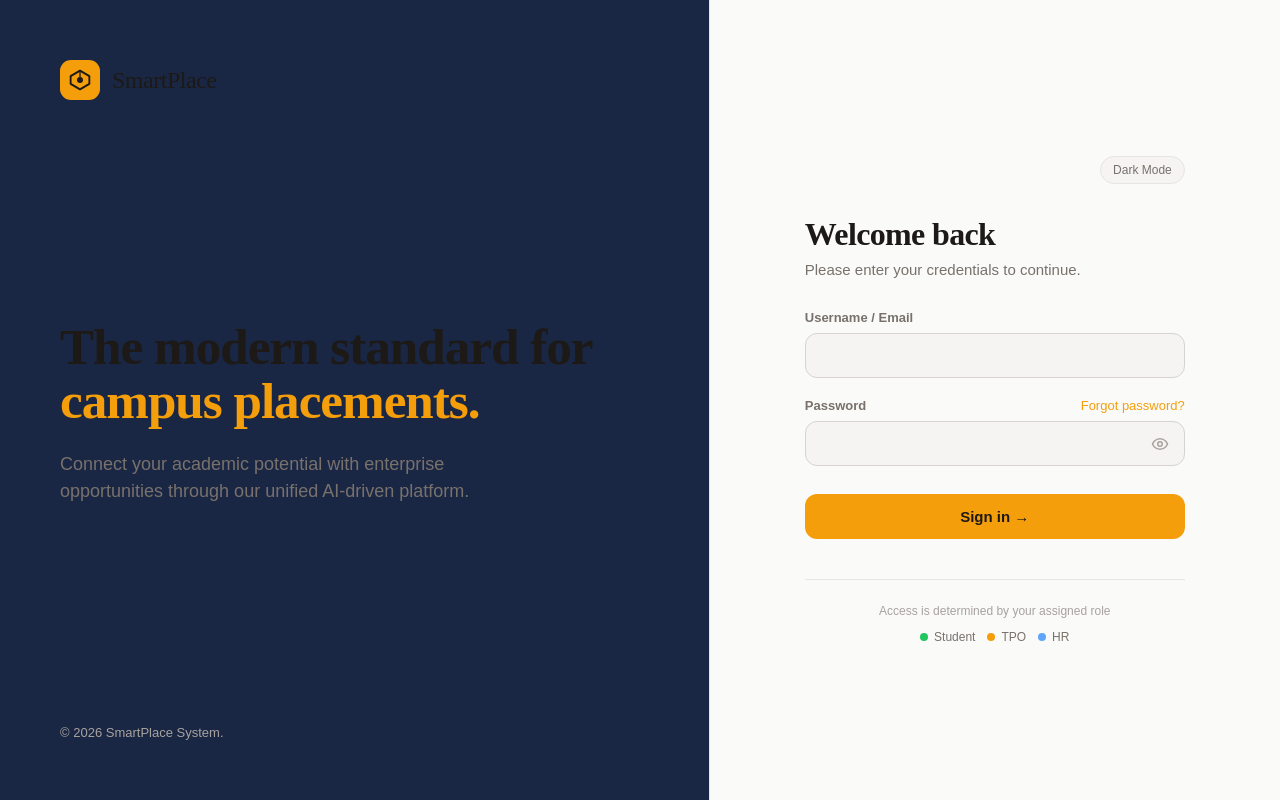
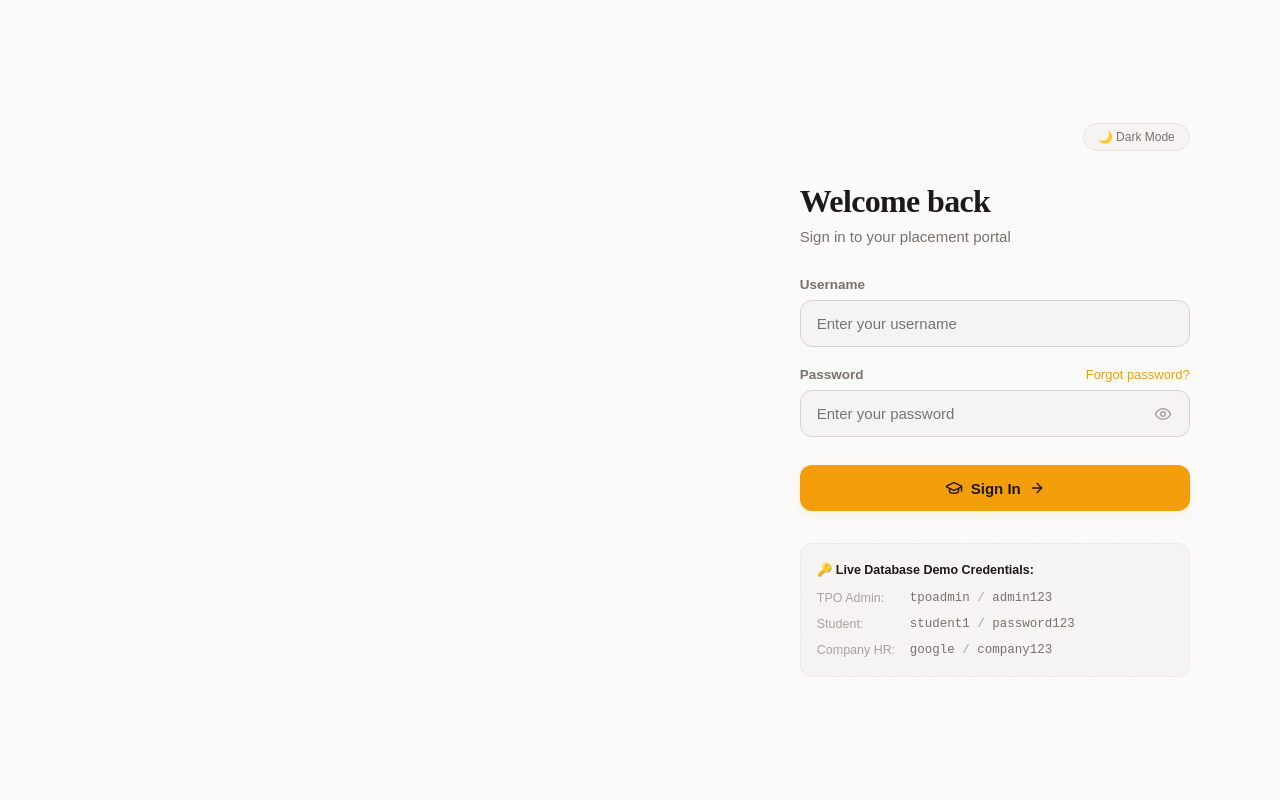
Before and after one commit to the-misfittoy/smartplace-placement-system, a React (Vite) app in the folder frontend/: page /login in a window 1280 px wide. Built offline with nearby package versions, Linux system fonts and the light colour scheme.

Commit message:
feat: implement high-fidelity premium unified Login page with visual branding, animations, theme toggles, and live demo credentials

```diff
--- a/frontend/src/pages/Login.jsx
+++ b/frontend/src/pages/Login.jsx
@@ -1,20 +1,18 @@
 /**
  * src/pages/Login.jsx
+ * Unified premium login page blending gorgeous visuals and robust security standards.
  */
 import { useState } from "react";
 import { useNavigate } from "react-router-dom";
-import { Eye, EyeOff, Loader2 } from "lucide-react";
+import { Eye, EyeOff, Loader2, GraduationCap, ArrowRight } from "lucide-react";
 import { login as apiLogin } from "@/API/api";
 import useAuthStore from "@/store/authStore";
 import { useTheme } from "@/context/ThemeContext";
 import { T, getTheme } from "@/tokens";
 
 export default function Login() {
-  // 1. Use global theme context instead of local state
   const { dark, toggleDark } = useTheme();
   const th = getTheme(dark);
-
-  // 2. Use React Router for SPA navigation
   const navigate = useNavigate();
 
   const { login } = useAuthStore();
@@ -35,7 +33,6 @@ export default function Login() {
       const res = await apiLogin(username.trim(), password.trim());
       login(res.user, res.access_token);
 
-      // 3. Navigate cleanly without reloading the browser
       const home =
         res.user.role === "tpo"     ? "/tpo/dashboard" :
         res.user.role === "company" ? "/hr/dashboard"  :
@@ -51,115 +48,400 @@ export default function Login() {
     }
   };
 
-  const inputStyle = {
-    width: "100%", padding: "13px 16px",
-    background: th.inputBg, border: `1.5px solid ${th.borderUp}`,
-    borderRadius: 12, fontSize: 15, color: th.textPrimary,
-    outline: "none", transition: "border-color 0.2s",
-    fontFamily: T.font, boxSizing: "border-box"
-  };
-
   return (
     <>
       <style>{`
-        body { margin:0; background:${th.page}; }
-        .login-wrap { display:flex; min-height:100vh; font-family:${T.font}; }
-        .login-left { flex:1.2; background:${th.sidebar}; border-right:1px solid ${th.border}; padding:60px; display:flex; flex-direction:column; justify-content:space-between; }
-        .login-right { flex:1; display:flex; align-items:center; justify-content:center; padding:40px; background:${th.page}; }
-        @media (max-width: 900px) { .login-left { display:none; } }
+        body { margin: 0; background: ${th.page}; overflow-x: hidden; }
+
+        .login-wrap {
+          display: flex;
+          min-height: 100vh;
+          font-family: ${T.font};
+          background: ${th.page};
+        }
+
+        .login-left {
+          flex: 1.2;
+          background: linear-gradient(135deg, ${th.sidebar} 0%, ${th.page} 100%);
+          border-right: 1px solid ${th.border};
+          padding: 60px;
+          display: flex;
+          flex-direction: column;
+          justify-content: space-between;
+          position: relative;
+          overflow: hidden;
+        }
+
+        .login-left::before {
+          content: '';
+          position: absolute;
+          top: -20%;
+          right: -20%;
+          width: 50%;
+          height: 50%;
+          background: radial-gradient(circle, ${T.amberDim} 0%, transparent 70%);
+          pointer-events: none;
+        }
+
+        .login-right {
+          flex: 1;
+          display: flex;
+          align-items: center;
+          justify-content: center;
+          padding: 40px;
+          background: ${th.page};
+        }
+
+        .fade-in {
+          animation: fadeIn 0.6s cubic-bezier(0.16, 1, 0.3, 1) forwards;
+        }
+
+        .slide-up {
+          animation: slideUp 0.8s cubic-bezier(0.16, 1, 0.3, 1) forwards;
+        }
+
+        .feature-item {
+          display: flex;
+          align-items: center;
+          gap: 12px;
+          font-size: 14.5px;
+          color: ${th.textSecondary};
+          padding: 6px 0;
+          transition: transform 0.2s ease;
+        }
+
+        .feature-item:hover {
+          transform: translateX(4px);
+          color: ${th.textPrimary};
+        }
+
+        @keyframes fadeIn {
+          from { opacity: 0; }
+          to { opacity: 1; }
+        }
+
+        @keyframes slideUp {
+          from { opacity: 0; transform: translateY(20px); }
+          to { opacity: 1; transform: translateY(0); }
+        }
+
+        @media (max-width: 1024px) {
+          .login-left { display: none; }
+        }
       `}</style>
 
       <div className="login-wrap">
-        {/* LEFT PANEL */}
-        <div className="login-left">
+        {/* LEFT BRANDING PANEL */}
+        <div className="login-left fade-in">
+          {/* Header */}
           <div style={{ display: "flex", alignItems: "center", gap: 12 }}>
-            <div style={{ width: 40, height: 40, borderRadius: 11, background: T.amber, display: "flex", alignItems: "center", justifyContent: "center" }}>
-              <svg width="22" height="22" viewBox="0 0 20 20" fill="none">
-                <polygon points="10,1.5 18.5,6.5 18.5,13.5 10,18.5 1.5,13.5 1.5,6.5" stroke="#1C1917" strokeWidth="1.7" fill="none" strokeLinejoin="round" />
-                <circle cx="10" cy="10" r="2.7" fill="#1C1917" />
-                <line x1="10" y1="7.3" x2="10" y2="1.5" stroke="#1C1917" strokeWidth="1.2" />
-              </svg>
+            <div style={{
+              width: 42,
+              height: 42,
+              borderRadius: 12,
+              background: T.amber,
+              display: "flex",
+              alignItems: "center",
+              justifyContent: "center",
+              boxShadow: `0 4px 12px ${T.amberDim}`
+            }}>
+              <GraduationCap size={22} color="#1C1917" />
             </div>
-            <span style={{ fontFamily: T.fontSerif, fontSize: 24, color: th.textPrimary, letterSpacing: "-0.02em" }}>SmartPlace</span>
+            <span style={{
+              fontFamily: T.fontSerif,
+              fontSize: 26,
+              color: th.textPrimary,
+              letterSpacing: "-0.02em",
+              fontWeight: 700
+            }}>
+              SmartPlace
+            </span>
           </div>
-          <div>
-            <h1 style={{ fontFamily: T.fontSerif, fontSize: "clamp(32px,4vw,56px)", color: th.textPrimary, lineHeight: 1.05, margin: "0 0 24px", letterSpacing: "-0.02em" }}>
-              The modern standard for <span style={{ color: T.amber }}>campus placements.</span>
+
+          {/* Main Info */}
+          <div className="slide-up" style={{ margin: "40px 0" }}>
+            <div style={{ fontSize: 52, marginBottom: 20 }}>🎓</div>
+            <h1 style={{
+              fontFamily: T.fontSerif,
+              fontSize: "clamp(32px, 3.5vw, 48px)",
+              color: th.textPrimary,
+              lineHeight: 1.15,
+              margin: "0 0 20px",
+              letterSpacing: "-0.02em"
+            }}>
+              Smart Placement<br />
+              <span style={{ color: T.amber }}>Management System</span>
             </h1>
-            <p style={{ fontSize: 18, color: th.textSecondary, maxWidth: 480, lineHeight: 1.5, margin: 0 }}>
-              Connect your academic potential with enterprise opportunities through our unified AI-driven platform.
+            <p style={{
+              fontSize: 15.5,
+              color: th.textSecondary,
+              maxWidth: 460,
+              lineHeight: 1.6,
+              marginBottom: 32
+            }}>
+              AI-powered placement guidance for modern campuses. Manage placement drives, track candidate applications, and unlock intelligent student placement insights.
             </p>
+
+            {/* Checklist */}
+            <div style={{ display: "flex", flexDirection: "column", gap: 12 }}>
+              {[
+                "Placement strategy recommendations",
+                "What-If CGPA simulator",
+                "Rejection pattern analysis",
+                "Dream company tracker",
+                "AI assistant chatbot & Mock Sandbox",
+              ].map(f => (
+                <div key={f} className="feature-item">
+                  <div style={{
+                    width: 6,
+                    height: 6,
+                    borderRadius: "50%",
+                    background: T.amber,
+                    boxShadow: `0 0 8px ${T.amber}`
+                  }} />
+                  {f}
+                </div>
+              ))}
+            </div>
           </div>
-          <div style={{ fontSize: 13, color: th.textMuted }}>© {new Date().getFullYear()} SmartPlace System.</div>
+
+          {/* Footer */}
+          <div style={{ fontSize: 13, color: th.textMuted }}>
+            © {new Date().getFullYear()} SmartPlace System. Crafted with precision.
+          </div>
         </div>
 
-        {/* RIGHT PANEL */}
+        {/* RIGHT LOGIN PANEL */}
         <div className="login-right">
-          <div style={{ width: "100%", maxWidth: 380 }}>
+          <div className="fade-in" style={{ width: "100%", maxWidth: 390 }}>
 
             {/* Theme Toggle */}
             <div style={{ display: "flex", justifyContent: "flex-end", marginBottom: 32 }}>
-              <button onClick={toggleDark} style={{ background: th.surfaceUp, border: `1px solid ${th.border}`, borderRadius: 20, padding: "6px 12px", color: th.textSecondary, fontSize: 12, cursor: "pointer", display: "flex", gap: 6, alignItems: "center", fontFamily: T.font }}>
-                {dark ? "Light Mode" : "Dark Mode"}
+              <button
+                onClick={toggleDark}
+                style={{
+                  background: th.surfaceUp,
+                  border: `1px solid ${th.border}`,
+                  borderRadius: 20,
+                  padding: "6px 14px",
+                  color: th.textSecondary,
+                  fontSize: 12,
+                  fontWeight: 500,
+                  cursor: "pointer",
+                  display: "flex",
+                  gap: 6,
+                  alignItems: "center",
+                  fontFamily: T.font,
+                  transition: "all 0.2s ease"
+                }}
+                onMouseEnter={e => e.currentTarget.style.borderColor = T.amber}
+                onMouseLeave={e => e.currentTarget.style.borderColor = th.border}
+              >
+                {dark ? "☀️ Light Mode" : "🌙 Dark Mode"}
               </button>
             </div>
 
+            {/* Form Headers */}
             <div style={{ marginBottom: 32 }}>
-              <h2 style={{ fontFamily: T.fontSerif, fontSize: 32, color: th.textPrimary, margin: "0 0 8px", letterSpacing: "-0.02em" }}>Welcome back</h2>
-              <p style={{ fontSize: 15, color: th.textSecondary, margin: 0 }}>Please enter your credentials to continue.</p>
+              <h2 style={{
+                fontFamily: T.fontSerif,
+                fontSize: 32,
+                color: th.textPrimary,
+                margin: "0 0 8px",
+                letterSpacing: "-0.02em"
+              }}>
+                Welcome back
+              </h2>
+              <p style={{ fontSize: 15, color: th.textSecondary, margin: 0 }}>
+                Sign in to your placement portal
+              </p>
             </div>
 
+            {/* Error Message */}
             {status.error && (
-              <div style={{ padding: "12px 16px", borderRadius: 10, background: T.dangerDim, border: `1px solid ${T.dangerBorder}`, color: T.danger, fontSize: 14, marginBottom: 24, fontWeight: 500 }}>
+              <div className="slide-up" style={{
+                padding: "12px 16px",
+                borderRadius: 12,
+                background: T.dangerDim,
+                border: `1px solid ${T.dangerBorder}`,
+                color: T.danger,
+                fontSize: 14,
+                marginBottom: 24,
+                fontWeight: 500
+              }}>
                 {status.error}
               </div>
             )}
 
+            {/* Form */}
             <form onSubmit={handleSubmit} style={{ display: "flex", flexDirection: "column", gap: 20 }}>
               <div>
-                <label style={{ display: "block", fontSize: 13, fontWeight: 600, color: th.textSecondary, marginBottom: 8 }}>Username / Email</label>
+                <label style={{ display: "block", fontSize: 13.5, fontWeight: 600, color: th.textSecondary, marginBottom: 8 }}>
+                  Username
+                </label>
                 <input
-                  type="text" autoCapitalize="none" autoCorrect="off"
-                  value={form.username} onChange={e => setForm({ ...form, username: e.target.value })}
-                  style={inputStyle}
-                  onFocus={e => e.target.style.borderColor = T.amber}
-                  onBlur={e => e.target.style.borderColor = th.borderUp}
+                  type="text"
+                  autoCapitalize="none"
+                  autoCorrect="off"
+                  placeholder="Enter your username"
+                  value={form.username}
+                  onChange={e => setForm({ ...form, username: e.target.value })}
+                  style={{
+                    width: "100%",
+                    padding: "14px 16px",
+                    background: th.inputBg,
+                    border: `1.5px solid ${th.borderUp}`,
+                    borderRadius: 12,
+                    fontSize: 15,
+                    color: th.textPrimary,
+                    outline: "none",
+                    transition: "all 0.2s ease",
+                    fontFamily: T.font,
+                    boxSizing: "border-box"
+                  }}
+                  onFocus={e => {
+                    e.target.style.borderColor = T.amber;
+                    e.target.style.boxShadow = `0 0 0 3px ${T.amberRing}`;
+                  }}
+                  onBlur={e => {
+                    e.target.style.borderColor = th.borderUp;
+                    e.target.style.boxShadow = "none";
+                  }}
                 />
               </div>
 
               <div>
                 <div style={{ display: "flex", justifyContent: "space-between", marginBottom: 8 }}>
-                  <label style={{ fontSize: 13, fontWeight: 600, color: th.textSecondary }}>Password</label>
-                  <a href="/forgot-password" style={{ fontSize: 13, color: T.amber, textDecoration: "none", fontWeight: 500 }}>Forgot password?</a>
+                  <label style={{ fontSize: 13.5, fontWeight: 600, color: th.textSecondary }}>
+                    Password
+                  </label>
+                  <a href="/forgot-password" style={{
+                    fontSize: 13,
+                    color: T.amber,
+                    textDecoration: "none",
+                    fontWeight: 500,
+                    transition: "color 0.2s"
+                  }}>
+                    Forgot password?
+                  </a>
                 </div>
                 <div style={{ position: "relative" }}>
                   <input
                     type={showPwd ? "text" : "password"}
-                    value={form.password} onChange={e => setForm({ ...form, password: e.target.value })}
-                    style={{ ...inputStyle, paddingRight: 48 }}
-                    onFocus={e => e.target.style.borderColor = T.amber}
-                    onBlur={e => e.target.style.borderColor = th.borderUp}
+                    placeholder="Enter your password"
+                    value={form.password}
+                    onChange={e => setForm({ ...form, password: e.target.value })}
+                    style={{
+                      width: "100%",
+                      padding: "14px 16px",
+                      background: th.inputBg,
+                      border: `1.5px solid ${th.borderUp}`,
+                      borderRadius: 12,
+                      fontSize: 15,
+                      color: th.textPrimary,
+                      outline: "none",
+                      transition: "all 0.2s ease",
+                      fontFamily: T.font,
+                      boxSizing: "border-box",
+                      paddingRight: 48
+                    }}
+                    onFocus={e => {
+                      e.target.style.borderColor = T.amber;
+                      e.target.style.boxShadow = `0 0 0 3px ${T.amberRing}`;
+                    }}
+                    onBlur={e => {
+                      e.target.style.borderColor = th.borderUp;
+                      e.target.style.boxShadow = "none";
+                    }}
                   />
-                  <button type="button" onClick={() => setShowPwd(!showPwd)} style={{ position: "absolute", right: 12, top: "50%", transform: "translateY(-50%)", background: "none", border: "none", color: th.textMuted, cursor: "pointer", display: "flex", padding: 4 }}>
+                  <button
+                    type="button"
+                    onClick={() => setShowPwd(!showPwd)}
+                    style={{
+                      position: "absolute",
+                      right: 12,
+                      top: "50%",
+                      transform: "translateY(-50%)",
+                      background: "none",
+                      border: "none",
+                      color: th.textMuted,
+                      cursor: "pointer",
+                      display: "flex",
+                      padding: 6,
+                      borderRadius: "50%",
+                      transition: "color 0.2s"
+                    }}
+                  >
                     {showPwd ? <EyeOff size={18} /> : <Eye size={18} />}
                   </button>
                 </div>
               </div>
 
-              <button type="submit" disabled={status.loading} style={{ marginTop: 8, padding: "14px", background: status.loading ? th.surfaceUp : T.amber, color: status.loading ? th.textMuted : "#1C1917", border: "none", borderRadius: 12, fontSize: 15, fontWeight: 600, cursor: status.loading ? "not-allowed" : "pointer", fontFamily: T.font, display: "flex", justifyContent: "center", alignItems: "center", gap: 8, transition: "background 0.2s" }}>
-                {status.loading ? <><Loader2 size={18} className="animate-spin" /> Signing in…</> : "Sign in →"}
+              <button
+                type="submit"
+                disabled={status.loading}
+                style={{
+                  marginTop: 8,
+                  padding: "14px",
+                  background: status.loading ? th.surfaceUp : T.amber,
+                  color: status.loading ? th.textMuted : "#1C1917",
+                  border: "none",
+                  borderRadius: 12,
+                  fontSize: 15,
+                  fontWeight: 600,
+                  cursor: status.loading ? "not-allowed" : "pointer",
+                  fontFamily: T.font,
+                  display: "flex",
+                  justifyContent: "center",
+                  alignItems: "center",
+                  gap: 8,
+                  transition: "all 0.25s ease",
+                  boxShadow: status.loading ? "none" : `0 4px 12px ${T.amberDim}`
+                }}
+                onMouseEnter={e => {
+                  if (!status.loading) {
+                    e.currentTarget.style.background = T.amberHover;
+                    e.currentTarget.style.transform = "translateY(-1px)";
+                  }
+                }}
+                onMouseLeave={e => {
+                  if (!status.loading) {
+                    e.currentTarget.style.background = T.amber;
+                    e.currentTarget.style.transform = "translateY(0)";
+                  }
+                }}
+              >
+                {status.loading ? (
+                  <><Loader2 size={18} className="animate-spin" /> Signing in…</>
+                ) : (
+                  <><GraduationCap size={18} /> Sign In <ArrowRight size={16} /></>
+                )}
               </button>
             </form>
 
-            <div style={{ marginTop: 40, paddingTop: 24, borderTop: `1px solid ${th.border}` }}>
-              <p style={{ fontSize: 12, color: th.textMuted, margin: "0 0 12px", textAlign: "center" }}>Access is determined by your assigned role</p>
-              <div style={{ display: "flex", gap: 12, justifyContent: "center" }}>
-                {[{ label: "Student", color: T.success }, { label: "TPO", color: T.amber }, { label: "HR", color: T.info }].map(({ label, color }) => (
-                  <div key={label} style={{ display: "flex", alignItems: "center", gap: 6, fontSize: 12, color: th.textSecondary, fontWeight: 500 }}>
-                    <div style={{ width: 8, height: 8, borderRadius: "50%", background: color }} />
-                    {label}
-                  </div>
-                ))}
+            {/* Active Demo Credentials Card */}
+            <div className="slide-up" style={{
+              marginTop: 32,
+              padding: 16,
+              background: th.surfaceUp,
+              border: `1px dashed ${th.border}`,
+              borderRadius: 12,
+              fontSize: 12.5,
+              color: th.textSecondary,
+              lineHeight: 1.6
+            }}>
+              <strong style={{ color: th.textPrimary, display: "block", marginBottom: 8 }}>
+                🔑 Live Database Demo Credentials:
+              </strong>
+              <div style={{ display: "grid", gridTemplateColumns: "85px 1fr", gap: "6px 8px" }}>
+                <span style={{ color: th.textMuted, fontWeight: 500 }}>TPO Admin:</span>
+                <code>tpoadmin <span style={{ color: th.textMuted }}>/</span> admin123</code>
+
+                <span style={{ color: th.textMuted, fontWeight: 500 }}>Student:</span>
+                <code>student1 <span style={{ color: th.textMuted }}>/</span> password123</code>
+
+                <span style={{ color: th.textMuted, fontWeight: 500 }}>Company HR:</span>
+                <code>google <span style={{ color: th.textMuted }}>/</span> company123</code>
               </div>
             </div>
 
```
